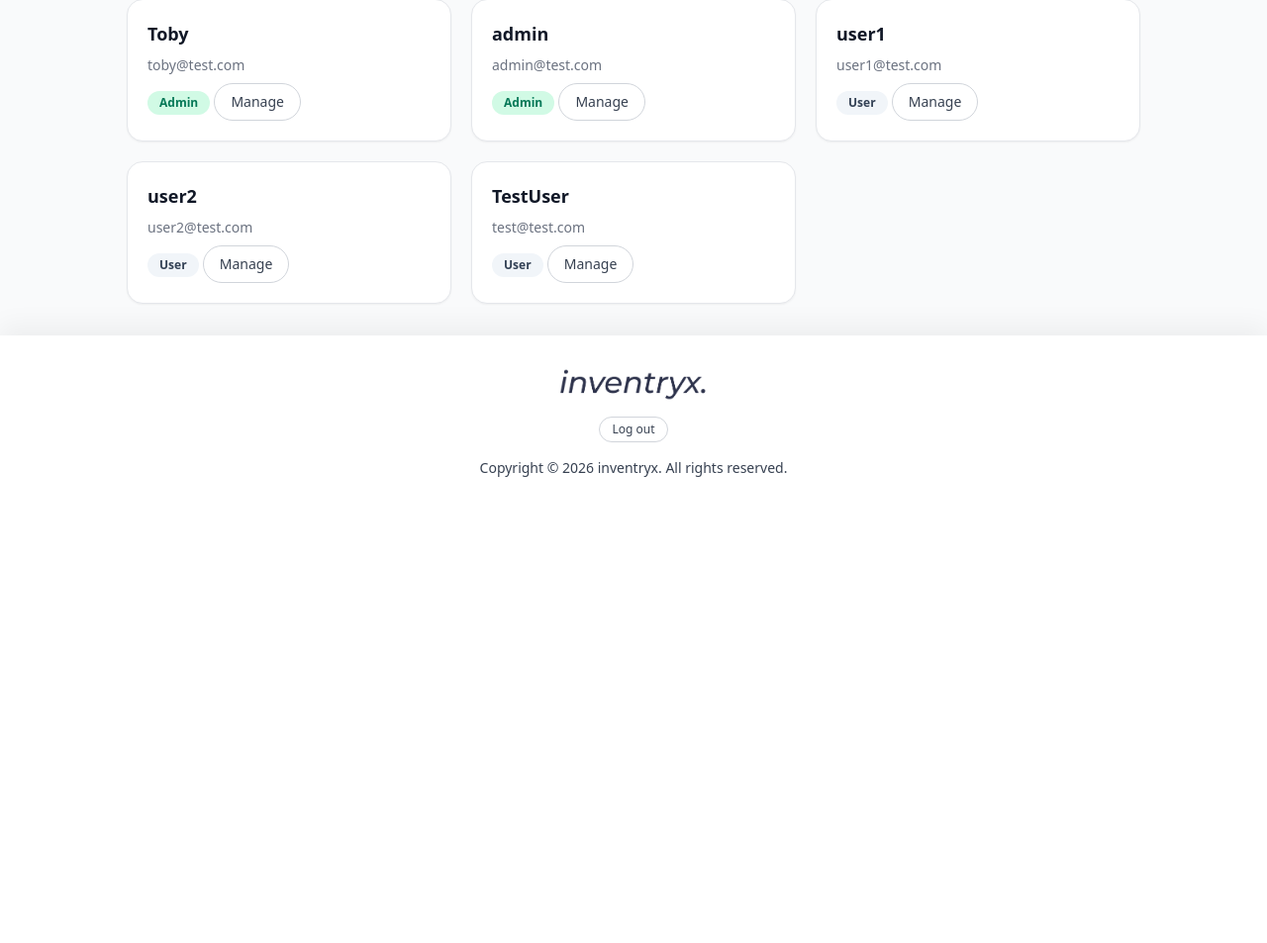
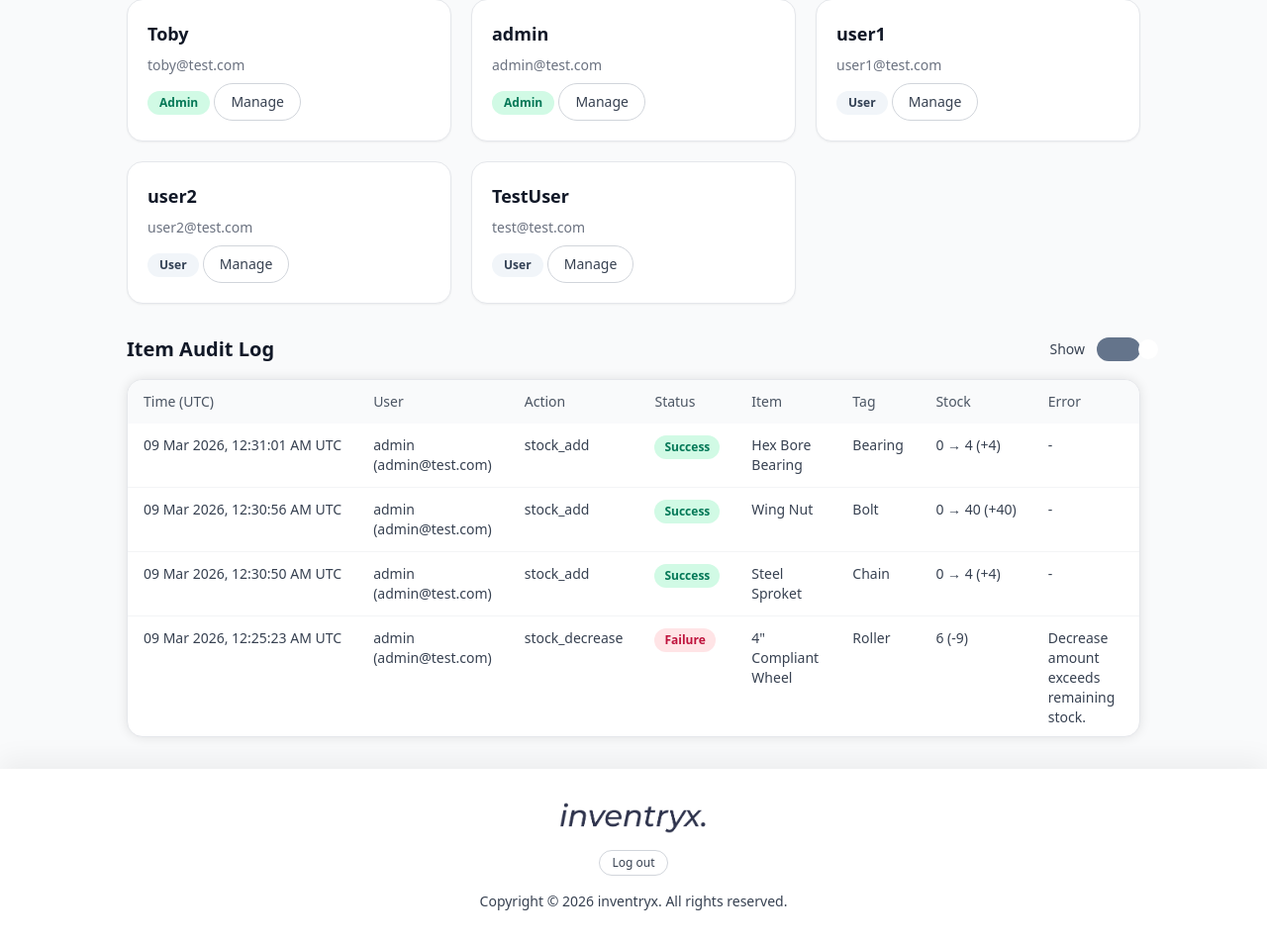
Before and after one commit to toby-sanders01/SE-2026-AT2, a Flask app: page /admin in a window 1280 px wide. Shown: the part 3534-4487 px from the top of the page at 99% size. Before the commit the page ends 4016 px from the top, so only its background shows below. Run offline with Flask 3, Linux system fonts and the light colour scheme; a user stored in the database is signed in; data comes from the database, SQL or seed files in the repository; both versions use the stored data as it was after the commit; style sheets or scripts are compiled from the project's sources; some libraries are stand-ins or nearby versions.

Commit message:
aduit logs work for stock status

```diff
--- a/app.py
+++ b/app.py
@@ -1,4 +1,5 @@
 import sqlite3
+from datetime import datetime, timezone
 from pathlib import Path
 from flask import Flask, render_template, request, redirect, url_for, session, send_from_directory
 from werkzeug.security import check_password_hash, generate_password_hash
@@ -54,6 +55,41 @@ def init_items_db():
         )
     ''')
 
+    c.execute('''
+        CREATE TABLE IF NOT EXISTS item_audit_logs (
+            id INTEGER PRIMARY KEY AUTOINCREMENT,
+            created_at TEXT NOT NULL,
+            admin_user_id INTEGER,
+            action TEXT NOT NULL,
+            item_id INTEGER,
+            status TEXT NOT NULL,
+            old_title TEXT,
+            new_title TEXT,
+            old_tag TEXT,
+            new_tag TEXT,
+            old_description TEXT,
+            new_description TEXT,
+            old_stock INTEGER,
+            stock_change INTEGER,
+            new_stock INTEGER,
+            old_image TEXT,
+            new_image TEXT,
+            error_message TEXT NOT NULL DEFAULT ''
+        )
+    ''')
+    c.execute(
+        'CREATE INDEX IF NOT EXISTS idx_item_audit_logs_created_at ON item_audit_logs(created_at DESC)'
+    )
+    c.execute(
+        'CREATE INDEX IF NOT EXISTS idx_item_audit_logs_item_id ON item_audit_logs(item_id)'
+    )
+    c.execute(
+        'CREATE INDEX IF NOT EXISTS idx_item_audit_logs_admin_user_id ON item_audit_logs(admin_user_id)'
+    )
+    c.execute(
+        'CREATE INDEX IF NOT EXISTS idx_item_audit_logs_action ON item_audit_logs(action)'
+    )
+
     ITEM_IMAGES_DIR.mkdir(parents=True, exist_ok=True)
 
     conn.commit()
@@ -78,6 +114,82 @@ def get_items_db_connection():
     conn = sqlite3.connect(ITEMS_DB_PATH)
     conn.row_factory = sqlite3.Row
     return conn
+
+
+def write_item_audit_log(
+    admin_user_id,
+    action,
+    status,
+    item_id=None,
+    old_title=None,
+    new_title=None,
+    old_tag=None,
+    new_tag=None,
+    old_description=None,
+    new_description=None,
+    old_stock=None,
+    stock_change=None,
+    new_stock=None,
+    old_image=None,
+    new_image=None,
+    error_message=''
+):
+    items_conn = get_items_db_connection()
+    items_conn.execute(
+        '''
+        INSERT INTO item_audit_logs (
+            created_at,
+            admin_user_id,
+            action,
+            item_id,
+            status,
+            old_title,
+            new_title,
+            old_tag,
+            new_tag,
+            old_description,
+            new_description,
+            old_stock,
+            stock_change,
+            new_stock,
+            old_image,
+            new_image,
+            error_message
+        )
+        VALUES (?, ?, ?, ?, ?, ?, ?, ?, ?, ?, ?, ?, ?, ?, ?, ?, ?)
+        ''',
+        (
+            datetime.now(timezone.utc).isoformat(),
+            admin_user_id,
+            action,
+            item_id,
+            status,
+            old_title,
+            new_title,
+            old_tag,
+            new_tag,
+            old_description,
+            new_description,
+            old_stock,
+            stock_change,
+            new_stock,
+            old_image,
+            new_image,
+            error_message
+        )
+    )
+    items_conn.commit()
+    items_conn.close()
+
+
+def format_audit_timestamp(timestamp_value):
+    if not timestamp_value:
+        return '-'
+    try:
+        parsed = datetime.fromisoformat(timestamp_value)
+    except ValueError:
+        return timestamp_value
+    return parsed.strftime('%d %b %Y, %I:%M:%S %p UTC')
 
 
 def get_visible_items_for_user(user_id):
@@ -552,6 +664,12 @@ def decrease_stock():
         if item_id < 1:
             raise ValueError
     except ValueError:
+        write_item_audit_log(
+            admin_user_id=db_user['id'],
+            action='stock_decrease',
+            status='failure',
+            error_message='Invalid item id.'
+        )
         return redirect_back(stock_status='invalid_amount')
 
     try:
@@ -559,12 +677,19 @@ def decrease_stock():
         if decrease_amount < 1:
             raise ValueError
     except ValueError:
+        write_item_audit_log(
+            admin_user_id=db_user['id'],
+            action='stock_decrease',
+            status='failure',
+            item_id=item_id,
+            error_message='Invalid decrease amount.'
+        )
         return redirect_back(stock_status='invalid_amount', modal_item_id=item_id)
 
     items_conn = get_items_db_connection()
     item = items_conn.execute(
         '''
-        SELECT id, stock_remaining
+        SELECT id, title, tag, description, image, stock_remaining
         FROM items
         WHERE id = ? AND (user_id = ? OR user_id IS NULL)
         ''',
@@ -573,14 +698,46 @@ def decrease_stock():
 
     if not item:
         items_conn.close()
+        write_item_audit_log(
+            admin_user_id=db_user['id'],
+            action='stock_decrease',
+            status='failure',
+            item_id=item_id,
+            error_message='Item not found.'
+        )
         return redirect_back(stock_status='item_not_found')
 
     if item['stock_remaining'] == 0:
         items_conn.close()
+        write_item_audit_log(
+            admin_user_id=db_user['id'],
+            action='stock_decrease',
+            status='failure',
+            item_id=item_id,
+            old_title=item['title'],
+            old_tag=item['tag'],
+            old_description=item['description'],
+            old_stock=item['stock_remaining'],
+            old_image=item['image'],
+            error_message='No items remaining.'
+        )
         return redirect_back(stock_status='zero', modal_item_id=item_id)
 
     if decrease_amount > item['stock_remaining']:
         items_conn.close()
+        write_item_audit_log(
+            admin_user_id=db_user['id'],
+            action='stock_decrease',
+            status='failure',
+            item_id=item_id,
+            old_title=item['title'],
+            old_tag=item['tag'],
+            old_description=item['description'],
+            old_stock=item['stock_remaining'],
+            old_image=item['image'],
+            stock_change=-decrease_amount,
+            error_message='Decrease amount exceeds remaining stock.'
+        )
         return redirect_back(stock_status='insufficient', modal_item_id=item_id)
 
 
@@ -594,6 +751,24 @@ def decrease_stock():
     )
     items_conn.commit()
     items_conn.close()
+
+    write_item_audit_log(
+        admin_user_id=db_user['id'],
+        action='stock_decrease',
+        status='success',
+        item_id=item_id,
+        old_title=item['title'],
+        new_title=item['title'],
+        old_tag=item['tag'],
+        new_tag=item['tag'],
+        old_description=item['description'],
+        new_description=item['description'],
+        old_stock=item['stock_remaining'],
+        stock_change=-decrease_amount,
+        new_stock=item['stock_remaining'] - decrease_amount,
+        old_image=item['image'],
+        new_image=item['image']
+    )
 
     return redirect_back(stock_status='decreased', stock_amount=decrease_amount, modal_item_id=item_id)
 
@@ -632,12 +807,18 @@ def add_stock():
         if item_id < 1 or add_amount < 1:
             raise ValueError
     except ValueError:
+        write_item_audit_log(
+            admin_user_id=db_user['id'],
+            action='stock_add',
+            status='failure',
+            error_message='Invalid item id or add amount.'
+        )
         return redirect_back(stock_status='invalid_amount', modal_item_id=item_id_raw)
 
     items_conn = get_items_db_connection()
     item = items_conn.execute(
         '''
-        SELECT id
+        SELECT id, title, tag, description, image, stock_remaining
         FROM items
         WHERE id = ? AND (user_id = ? OR user_id IS NULL)
         ''',
@@ -646,6 +827,13 @@ def add_stock():
 
     if not item:
         items_conn.close()
+        write_item_audit_log(
+            admin_user_id=db_user['id'],
+            action='stock_add',
+            status='failure',
+            item_id=item_id,
+            error_message='Item not found.'
+        )
         return redirect_back(stock_status='item_not_found')
 
     if not confirm_action:
@@ -662,6 +850,24 @@ def add_stock():
     )
     items_conn.commit()
     items_conn.close()
+
+    write_item_audit_log(
+        admin_user_id=db_user['id'],
+        action='stock_add',
+        status='success',
+        item_id=item_id,
+        old_title=item['title'],
+        new_title=item['title'],
+        old_tag=item['tag'],
+        new_tag=item['tag'],
+        old_description=item['description'],
+        new_description=item['description'],
+        old_stock=item['stock_remaining'],
+        stock_change=add_amount,
+        new_stock=item['stock_remaining'] + add_amount,
+        old_image=item['image'],
+        new_image=item['image']
+    )
     return redirect_back(stock_status='added', stock_amount=add_amount, modal_item_id=item_id)
 
 
@@ -700,15 +906,31 @@ def edit_item():
         if item_id < 1:
             raise ValueError
     except ValueError:
+        write_item_audit_log(
+            admin_user_id=db_user['id'],
+            action='edit',
+            status='failure',
+            error_message='Invalid item id.'
+        )
         return redirect_back(stock_status='item_not_found')
 
     if not title or not tag:
+        write_item_audit_log(
+            admin_user_id=db_user['id'],
+            action='edit',
+            status='failure',
+            item_id=item_id,
+            new_title=title or None,
+            new_tag=tag or None,
+            new_description=description or None,
+            error_message='Title and tag are required.'
+        )
         return redirect_back(stock_status='invalid_amount', modal_item_id=item_id)
 
     items_conn = get_items_db_connection()
     item = items_conn.execute(
         '''
-        SELECT id
+        SELECT id, title, tag, description, image, stock_remaining
         FROM items
         WHERE id = ? AND (user_id = ? OR user_id IS NULL)
         ''',
@@ -717,6 +939,16 @@ def edit_item():
 
     if not item:
         items_conn.close()
+        write_item_audit_log(
+            admin_user_id=db_user['id'],
+            action='edit',
+            status='failure',
+            item_id=item_id,
+            new_title=title,
+            new_tag=tag,
+            new_description=description,
+            error_message='Item not found.'
+        )
         return redirect_back(stock_status='item_not_found')
 
     if not confirm_action:
@@ -739,6 +971,23 @@ def edit_item():
     )
     items_conn.commit()
     items_conn.close()
+
+    write_item_audit_log(
+        admin_user_id=db_user['id'],
+        action='edit',
+        status='success',
+        item_id=item_id,
+        old_title=item['title'],
+        new_title=title,
+        old_tag=item['tag'],
+        new_tag=tag,
+        old_description=item['description'],
+        new_description=description,
+        old_stock=item['stock_remaining'],
+        new_stock=item['stock_remaining'],
+        old_image=item['image'],
+        new_image=item['image']
+    )
     return redirect_back(stock_status='edited', modal_item_id=item_id)
 
 
@@ -774,12 +1023,18 @@ def delete_item():
         if item_id < 1:
             raise ValueError
     except ValueError:
+        write_item_audit_log(
+            admin_user_id=db_user['id'],
+            action='delete',
+            status='failure',
+            error_message='Invalid item id.'
+        )
         return redirect_back(stock_status='item_not_found')
 
     items_conn = get_items_db_connection()
     item = items_conn.execute(
         '''
-        SELECT id
+        SELECT id, title, tag, description, image, stock_remaining
         FROM items
         WHERE id = ? AND (user_id = ? OR user_id IS NULL)
         ''',
@@ -788,6 +1043,13 @@ def delete_item():
 
     if not item:
         items_conn.close()
+        write_item_audit_log(
+            admin_user_id=db_user['id'],
+            action='delete',
+            status='failure',
+            item_id=item_id,
+            error_message='Item not found.'
+        )
         return redirect_back(stock_status='item_not_found')
 
     if not confirm_action:
@@ -803,6 +1065,18 @@ def delete_item():
     )
     items_conn.commit()
     items_conn.close()
+
+    write_item_audit_log(
+        admin_user_id=db_user['id'],
+        action='delete',
+        status='success',
+        item_id=item_id,
+        old_title=item['title'],
+        old_tag=item['tag'],
+        old_description=item['description'],
+        old_stock=item['stock_remaining'],
+        old_image=item['image']
+    )
     return redirect_back(stock_status='deleted')
 
 
@@ -1003,12 +1277,39 @@ def admin():
 
         if not title:
             error = 'Item title is required.'
+            write_item_audit_log(
+                admin_user_id=db_user['id'],
+                action='create',
+                status='failure',
+                new_title=title or None,
+                new_tag=tag or None,
+                new_description=description or None,
+                error_message=error
+            )
         elif not tag:
             error = 'Item tag is required.'
+            write_item_audit_log(
+                admin_user_id=db_user['id'],
+                action='create',
+                status='failure',
+                new_title=title or None,
+                new_tag=tag or None,
+                new_description=description or None,
+                error_message=error
+            )
         elif uploaded_filename:
             upload_extension = get_upload_extension(uploaded_filename)
             if not upload_extension:
                 error = 'Upload a valid image file: png, jpg, jpeg, gif, webp, or svg.'
+                write_item_audit_log(
+                    admin_user_id=db_user['id'],
+                    action='create',
+                    status='failure',
+                    new_title=title or None,
+                    new_tag=tag or None,
+                    new_description=description or None,
+                    error_message=error
+                )
 
         if error is None:
             try:
@@ -1017,6 +1318,15 @@ def admin():
                     raise ValueError
             except ValueError:
                 error = 'Stock remaining must be a non-negative whole number.'
+                write_item_audit_log(
+                    admin_user_id=db_user['id'],
+                    action='create',
+                    status='failure',
+                    new_title=title or None,
+                    new_tag=tag or None,
+                    new_description=description or None,
+                    error_message=error
+                )
 
         if error is None:
             image_value = image or 'small-logo.png'
@@ -1041,10 +1351,31 @@ def admin():
                     )
 
                 items_conn.commit()
+                write_item_audit_log(
+                    admin_user_id=db_user['id'],
+                    action='create',
+                    status='success',
+                    item_id=insert_cursor.lastrowid,
+                    new_title=title,
+                    new_tag=tag,
+                    new_description=description,
+                    new_stock=stock_remaining,
+                    new_image=image_value
+                )
                 success = 'Item created successfully.'
             except OSError:
                 items_conn.rollback()
                 error = 'Could not save uploaded image file.'
+                write_item_audit_log(
+                    admin_user_id=db_user['id'],
+                    action='create',
+                    status='failure',
+                    new_title=title or None,
+                    new_tag=tag or None,
+                    new_description=description or None,
+                    new_stock=stock_remaining if 'stock_remaining' in locals() else None,
+                    error_message=error
+                )
             items_conn.close()
 
     search_query = request.args.get('q', '').strip()
@@ -1064,6 +1395,44 @@ def admin():
     ).fetchall()
     filtered_users = filter_users(all_users, user_search_query, user_role_filter)
     user_modal_state = build_user_modal_state(all_users)
+    user_identity_by_id = {}
+    for user in all_users:
+        display_name = (user['name'] or '').strip() or user['email']
+        user_identity_by_id[user['id']] = f"{display_name} ({user['email']})"
+
+    items_conn = get_items_db_connection()
+    item_audit_logs = items_conn.execute(
+        '''
+        SELECT
+            id,
+            created_at,
+            admin_user_id,
+            action,
+            item_id,
+            status,
+            old_title,
+            new_title,
+            old_tag,
+            new_tag,
+            old_stock,
+            stock_change,
+            new_stock,
+            error_message
+        FROM item_audit_logs
+        WHERE action IN ('stock_add', 'stock_decrease')
+        ORDER BY id DESC
+        LIMIT 100
+        '''
+    ).fetchall()
+    items_conn.close()
+    item_audit_logs = [
+        {
+            **dict(log),
+            "created_at_display": format_audit_timestamp(log['created_at']),
+            "actor_display": user_identity_by_id.get(log['admin_user_id'], f"User #{log['admin_user_id']}" if log['admin_user_id'] else '-')
+        }
+        for log in item_audit_logs
+    ]
 
     users_conn.close()
     session['user_email'] = db_user['email']
@@ -1088,7 +1457,8 @@ def admin():
         user_feedback=user_modal_state['user_feedback'],
         user_confirmation=user_modal_state['user_confirmation'],
         user_modal=user_modal_state['user_modal'],
-        show_user_modal_on_load=user_modal_state['show_user_modal_on_load']
+        show_user_modal_on_load=user_modal_state['show_user_modal_on_load'],
+        item_audit_logs=item_audit_logs
     )
 
 
--- a/templates/admin.html
+++ b/templates/admin.html
@@ -142,7 +142,7 @@
         </div>
     </section>
 
-    <section class="space-y-4" id = "users">
+	<section class="space-y-4" id = "users">
     <div class="flex items-center justify-between gap-4">
         <h2 class="text-xl font-semibold text-gray-900">Users & Permissions</h2>
         <label for="users-view-toggle" class="inline-flex items-center gap-3 cursor-pointer">
@@ -158,6 +158,75 @@
     <div id="users-view-content" class="space-y-4">
         {% include "partials/user_filters.html" %}
         {% include "partials/user_cards_modal.html" %}
+    </div>
+</section>
+
+<section class="space-y-4" id="audit-log">
+    <div class="flex items-center justify-between gap-4">
+        <h2 class="text-xl font-semibold text-gray-900">Item Audit Log</h2>
+        <label for="audit-log-toggle" class="inline-flex items-center gap-3 cursor-pointer">
+            <span class="text-sm font-medium text-gray-700">Show</span>
+            <span class="relative inline-flex h-6 w-11 items-center">
+                <input id="audit-log-toggle" type="checkbox" class="peer sr-only" checked>
+                <span class="absolute inset-0 rounded-full bg-gray-300 transition peer-checked:bg-slate-500"></span>
+                <span class="absolute left-0.5 top-0.5 h-5 w-5 rounded-full bg-white transition peer-checked:translate-x-5"></span>
+            </span>
+        </label>
+    </div>
+    <div id="audit-log-content">
+        <div class="overflow-x-auto rounded-2xl border border-gray-200 bg-white shadow-[0px_0px_12px_0px] shadow-black/10">
+            <div class="max-h-[360px] overflow-y-auto">
+        <table class="min-w-full text-sm">
+            <thead class="sticky top-0 z-10 bg-gray-50 text-left text-gray-600">
+                <tr>
+                    <th class="px-4 py-3 font-medium">Time (UTC)</th>
+                    <th class="px-4 py-3 font-medium">User</th>
+                    <th class="px-4 py-3 font-medium">Action</th>
+                    <th class="px-4 py-3 font-medium">Status</th>
+                    <th class="px-4 py-3 font-medium">Item</th>
+                    <th class="px-4 py-3 font-medium">Tag</th>
+                    <th class="px-4 py-3 font-medium">Stock</th>
+                    <th class="px-4 py-3 font-medium">Error</th>
+                </tr>
+            </thead>
+            <tbody class="divide-y divide-gray-100 text-gray-700">
+                {% for log in item_audit_logs %}
+                <tr class="align-top">
+                    <td class="px-4 py-3 whitespace-nowrap">{{ log['created_at_display'] }}</td>
+                    <td class="px-4 py-3">{{ log['actor_display'] }}</td>
+                    <td class="px-4 py-3 whitespace-nowrap">{{ log['action'] }}</td>
+                    <td class="px-4 py-3 whitespace-nowrap">
+                        {% if log['status'] == 'success' %}
+                        <span class="inline-flex rounded-full bg-emerald-100 px-2.5 py-1 text-xs font-semibold text-emerald-700">Success</span>
+                        {% else %}
+                        <span class="inline-flex rounded-full bg-rose-100 px-2.5 py-1 text-xs font-semibold text-rose-700">Failure</span>
+                        {% endif %}
+                    </td>
+                    <td class="px-4 py-3">{{ log['new_title'] or log['old_title'] or '-' }}</td>
+                    <td class="px-4 py-3">{{ log['new_tag'] or log['old_tag'] or '-' }}</td>
+                    <td class="px-4 py-3 whitespace-nowrap">
+                        {% if log['old_stock'] is not none and log['new_stock'] is not none %}
+                            {{ log['old_stock'] }} → {{ log['new_stock'] }}
+                        {% elif log['new_stock'] is not none %}
+                            {{ log['new_stock'] }}
+                        {% elif log['old_stock'] is not none %}
+                            {{ log['old_stock'] }}
+                        {% endif %}
+                        {% if log['stock_change'] is not none %}
+                            ({{ '%+d'|format(log['stock_change']) }})
+                        {% endif %}
+                    </td>
+                    <td class="px-4 py-3">{{ log['error_message'] or '-' }}</td>
+                </tr>
+                {% else %}
+                <tr>
+                    <td colspan="8" class="px-4 py-8 text-center text-gray-500">No audit log entries yet.</td>
+                </tr>
+                {% endfor %}
+            </tbody>
+        </table>
+            </div>
+        </div>
     </div>
 </section>
 
@@ -194,6 +263,16 @@
             usersToggle.addEventListener("change", syncUsersVisibility);
             syncUsersVisibility();
         }
+
+        const auditToggle = document.getElementById("audit-log-toggle");
+        const auditContent = document.getElementById("audit-log-content");
+        const syncAuditVisibility = () => {
+            auditContent.classList.toggle("hidden", !auditToggle.checked);
+        };
+        if (auditToggle && auditContent) {
+            auditToggle.addEventListener("change", syncAuditVisibility);
+            syncAuditVisibility();
+        }
     });
 </script>
 {% endblock %}
```
Also changed, not shown: item_images/35.png (added), item_images/36.png (added), item_images/37.png (added), item_images/38.png (added), item_images/39.png (added), item_images/40.png (added), items.db, templates/partials/item_cards_modal.html (line endings or trailing spaces), users.db.
